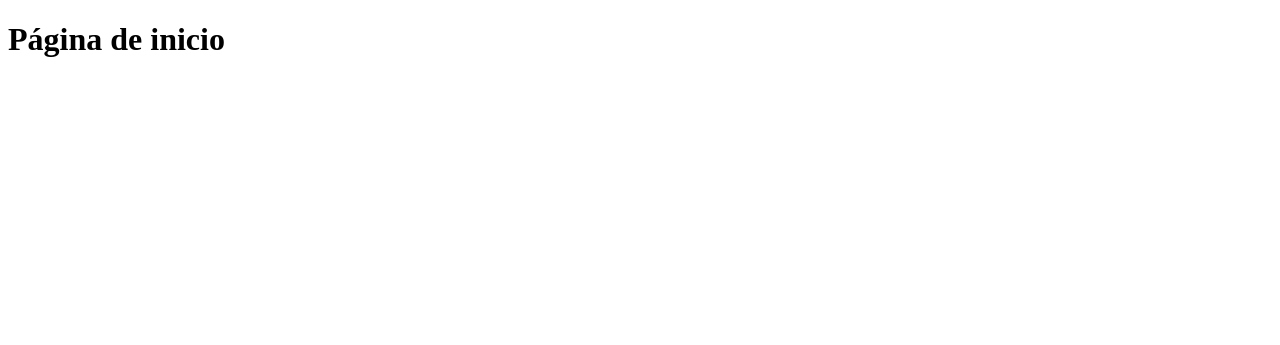
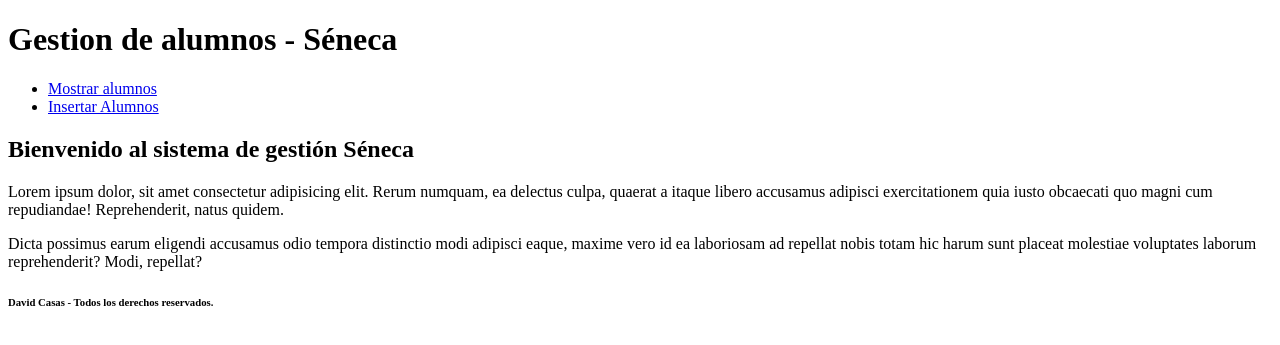
Before and after one commit to Pandora-DAW/PHPBBDDNuevo, a PHP site: page / in a window 1280 px wide. Shown: the top 345 px of the page. Run offline with PHP 8.4, Linux system fonts and the light colour scheme.

Commit message:
Añadido sistema de plantillas
Se ha subdividio la página en cabecera.php y pie.php

```diff
--- a/index.php
+++ b/index.php
@@ -1,15 +1,13 @@
 <?php
-// incluimos la conexión a la base de datos
-require_once("config.php");
+require_once('plantillas/cabecera.php');
 ?>
-<!DOCTYPE html>
-<html lang="es">
-<head>
-    <meta charset="UTF-8">
-    <meta name="viewport" content="width=device-width, initial-scale=1.0">
-    <title>Document</title>
-</head>
-<body>
-    <h1>Página de inicio</h1>
-</body>
-</html>
+
+<article>
+    <h2>Bienvenido al sistema de gestión Séneca</h2>
+    <p>Lorem ipsum dolor, sit amet consectetur adipisicing elit. Rerum numquam, ea delectus culpa, quaerat a itaque libero accusamus adipisci exercitationem quia iusto obcaecati quo magni cum repudiandae! Reprehenderit, natus quidem.</p>
+    <p>Dicta possimus earum eligendi accusamus odio tempora distinctio modi adipisci eaque, maxime vero id ea laboriosam ad repellat nobis totam hic harum sunt placeat molestiae voluptates laborum reprehenderit? Modi, repellat?</p>
+</article>
+
+<?php
+require_once('plantillas/pie.php');
+?>
--- /dev/null
+++ b/plantillas/cabecera.php
@@ -0,0 +1,22 @@
+<?php
+// incluimos la conexión a la base de datos
+require_once("config.php");
+?>
+<!DOCTYPE html>
+<html lang="es">
+<head>
+    <meta charset="UTF-8">
+    <meta name="viewport" content="width=device-width, initial-scale=1.0">
+    <title>Gestión de alumnos - Séneca</title>
+</head>
+<body>
+    <header>
+        <h1>Gestion de alumnos - Séneca</h1>
+        <nav>
+            <ul>
+                <li><a href="#">Mostrar alumnos</a></li>
+                <li><a href="#">Insertar Alumnos</a></li>
+            </ul>
+        </nav>
+    </header>
+    <main>
--- /dev/null
+++ b/plantillas/pie.php
@@ -0,0 +1,6 @@
+    </main>
+    <footer>
+        <h6>David Casas - Todos los derechos reservados.</h6>
+    </footer>
+</body>
+</html>
```
